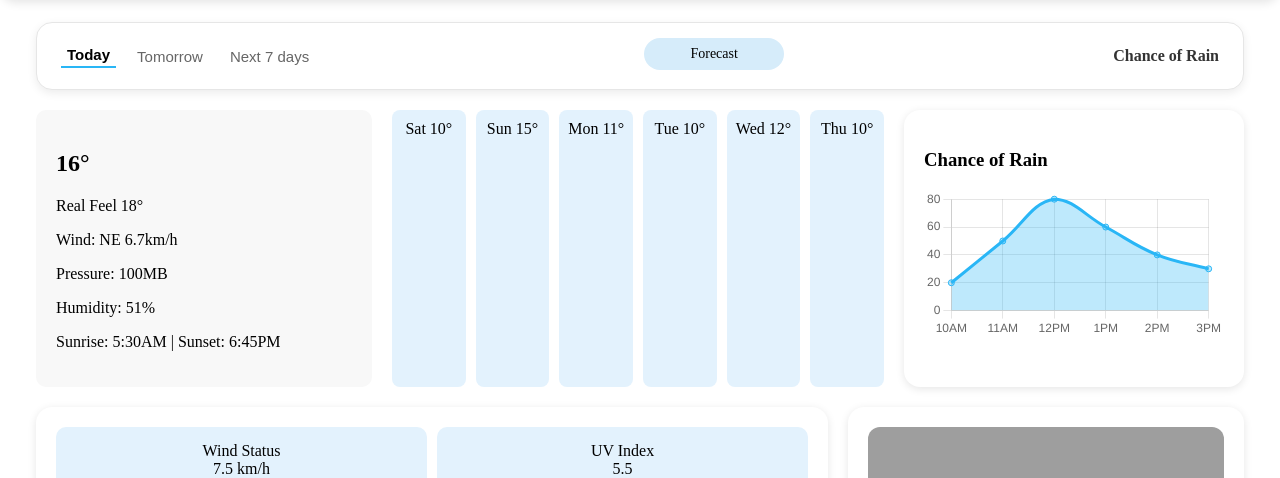
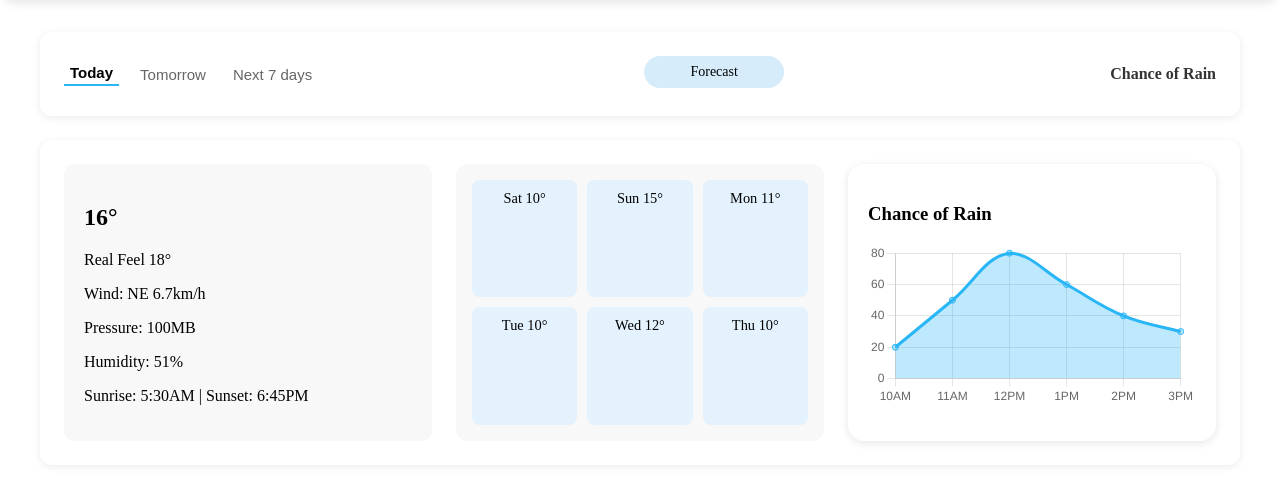
Before and after one commit to bhavikakeswani/flask-weather-aqi, a Flask app: page /dashboard in a window 1280 px wide. Shown: the part 64-542 px from the top of the page. Run offline with Flask 3, Linux system fonts and the light colour scheme; the visitor is signed in with stand-in values (Sample User, id 1); parts of the project's set-up code (start-up, migrations or seed data) failed here and were passed over; grey boxes are pictures that could not be loaded.

Commit message:
Fix dashboard alignment and layout for divs

```diff
--- a/static/style.css
+++ b/static/style.css
@@ -55,6 +55,14 @@ body{
   padding: 8px 12px;
   width: 400px;
   margin-left: 250px;
+}
+
+@media (max-width: 768px) {
+  .search-bar {
+    width: 90%;
+    margin-left: auto;
+    margin-right: auto;
+  }
 }
 
 .search-bar i {
@@ -157,12 +165,25 @@ body{
 }
 
 .dashboard {
-  padding: 20px;
-  margin: 1rem;
-  padding-top: 70px;
+  max-width: 1200px;
+  margin: 6rem auto 2rem;
+  padding: 0 1.5rem;
   display: grid;
   grid-template-columns: 2fr 1fr;
-  gap: 20px;
+  gap: 1.5rem;
+}
+.dashboard > section {
+  background: #fff;
+  border-radius: 12px;
+  padding: 1.5rem;
+  box-shadow: 0 2px 8px rgba(0,0,0,0.08);
+}
+
+.forecast-toggle,
+.current-weather,
+.explore,
+.other-cities {
+  grid-column: 1 / -1;
 }
 
 .weather-wrapper {
@@ -174,6 +195,27 @@ body{
   grid-column: 1 / -1 !important;
 }
 
+.current-weather .weather-wrapper {
+  display: grid;
+  grid-template-columns: 1fr 1fr 1fr;
+  gap: 1.5rem;
+}
+
+.temp-card, .forecast, .rain-chart {
+  background: #f8f8f8;
+  border-radius: 12px;
+  padding: 1rem;
+}
+
+.forecast .day {
+  background: #e3f2fd;
+  border-radius: 8px;
+  padding: 0.5rem 0;
+  text-align: center;
+  font-size: 0.9rem;
+  font-weight: 500;
+}
+
 .temp-card {
   flex: 1 1 250px;
   background-color: #f8f8f8;
@@ -182,8 +224,8 @@ body{
 }
 
 .forecast {
-  flex: 2 1 400px;
-  display: flex;
+  display: grid;
+  grid-template-columns: repeat(3, 1fr);
   gap: 10px;
 }
 
@@ -203,60 +245,69 @@ body{
 }
 
 .overview {
+  grid-column: 1 / -1;
   display: grid;
-  grid-template-columns: repeat(2,1fr);
-  gap: 10px;
+  grid-template-columns: repeat(auto-fit, minmax(180px, 1fr));
+  gap: 1rem;
 }
 
 .overview .card {
   background: #e3f2fd;
-  padding: 15px;
+  text-align: center;
   border-radius: 10px;
-  text-align: center;
+  padding: 1rem;
+  font-weight: 500;
+}
+
+.explore {
+  position: relative;
+  overflow: hidden;
 }
 
 .explore img {
   width: 100%;
   border-radius: 12px;
+  display: block;
 }
 
 .explore button {
+  position: static;
+  bottom: 20px;
+  left: 20px;
   margin-top: 10px;
-  padding: 10px 20px;
   background: #29b6f6;
   border: none;
   border-radius: 8px;
+  padding: 10px 20px;
   color: #fff;
+  font-weight: 500;
   cursor: pointer;
+  transition: background 0.3s;
+}
+
+.explore button:hover {
+  background: #0288d1;
+}
+
+.other-cities {
+  display: grid;
+  grid-template-columns: repeat(auto-fit, minmax(150px, 1fr));
+  gap: 1rem;
 }
 
 .other-cities .city {
-  margin: 8px 0;
-  padding: 10px;
   background: #f0f8ff;
   border-radius: 8px;
+  padding: 0.8rem;
+  text-align: center;
+  font-size: 0.9rem;
 }
 
 .forecast-toggle {
-  grid-column: span 2;
   display: flex;
   align-items: center;
   justify-content: space-between;
-  background: #ffffff;
-  padding: 15px 24px;
-  border-radius: 16px;
-  box-shadow: 0 3px 10px rgba(0,0,0,0.08);
-  border: 1px solid #e6e6e6;
-}
-
-.forecast-toggle .tabs button:hover {
-  color: #29b6f6;
-}
-
-.forecast-toggle .section-title {
-  font-size: 16px;
-  font-weight: 600;
-  color: #333;
+  gap: 1rem;
 }
 
 .forecast-toggle .tabs {
@@ -916,11 +967,3 @@ body{
 .form-group i {
   color: #29b6f6;
 }
-
-.contact-btn {
-  background: #29b6f6;
-}
-
-.contact-btn:hover {
-  background: #0288d1;
-}
```
